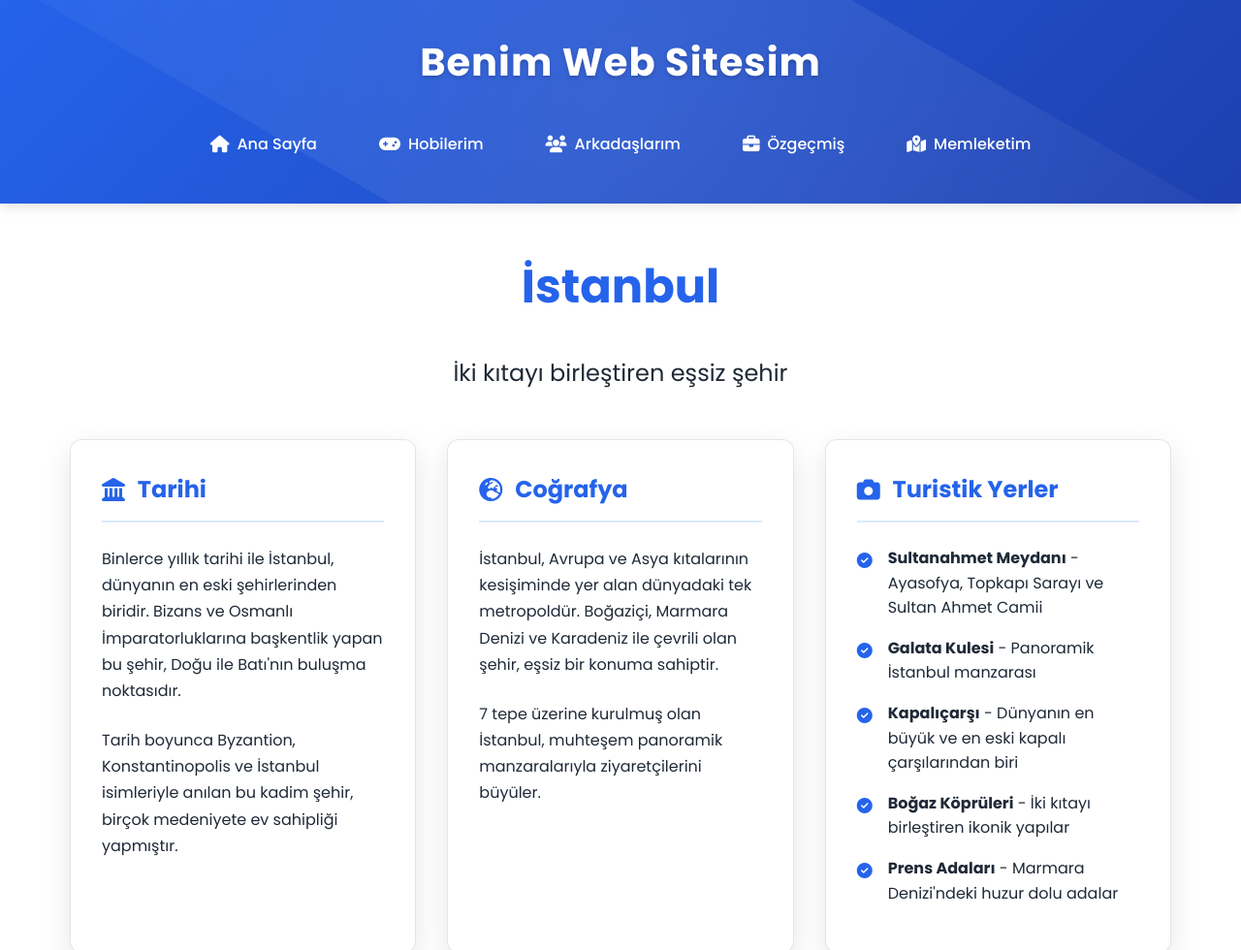
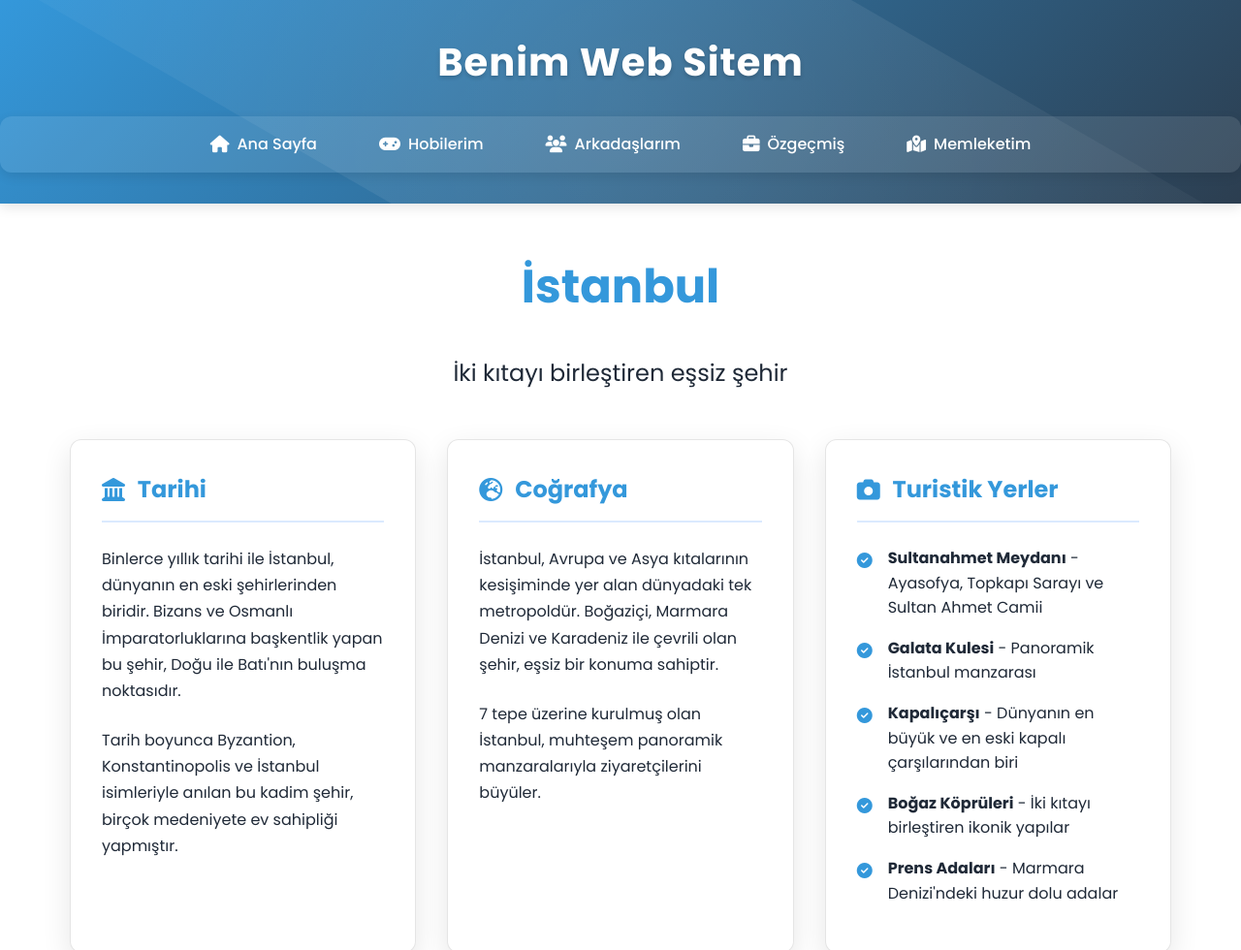
Before and after one commit to oguzsaka00/oguzsaka.github.io, a plain HTML site: page memleket.html in a window 1280 px wide. Shown: the top 980 px of the page at 97% size. Drawn offline with Linux system fonts and the light colour scheme.

Commit message:
Update memleket.html

```diff
--- a/memleket.html
+++ b/memleket.html
@@ -8,13 +8,14 @@
     <link href="https://cdnjs.cloudflare.com/ajax/libs/font-awesome/6.5.0/css/all.min.css" rel="stylesheet">
     <style>
         :root {
-            --primary-color: #2563eb;
-            --secondary-color: #1e40af;
+            --primary-color: #3498db;
+            --secondary-color: #2c3e50;
             --accent-color: #dbeafe;
             --text-color: #1f2937;
-            --light-text: #6b7280;
-            --background: rgba(249, 250, 251, 0.9);
-            --card-bg: rgba(255, 255, 255, 0.95);
+            --dark-color: #34495e;
+            --light-color: #ecf0f1;
+            --background: #f9fafb;
+            --card-bg: #ffffff;
             --border-radius: 12px;
             --transition: all 0.3s ease;
         }
@@ -84,6 +85,11 @@
     position: relative;
     z-index: 1;
     padding: 0.5rem;
+
+    /* EKLENENLER */
+    background-color: rgba(255, 255, 255, 0.1);
+    border-radius: 12px;
+    box-shadow: 0 4px 12px rgba(0, 0, 0, 0.1);
 }
 
         nav a {
@@ -476,19 +482,21 @@
                 font-size: 1.2rem;
             }
         }
+
     </style>
 </head>
 <body class="page-load">
 
     <header>
-        <h1>Benim Web Sitesim</h1>
+        <h1>Benim Web Sitem</h1>
         <nav class="slide-down">
             <a href="index.html"><i class="fas fa-home"></i> Ana Sayfa</a>
             <a href="hobilerim.html"><i class="fas fa-gamepad"></i> Hobilerim</a>
             <a href="arkadaslarim.html"><i class="fas fa-users"></i> Arkadaşlarım</a>
             <a href="ozgecmis.html"><i class="fas fa-briefcase"></i> Özgeçmiş</a>
-            <a href="memleket.html"><i class="fas fa-map-marked-alt"></i> Memleketim</a>
+            <a href="memleket.html" class="active"><i class="fas fa-map-marked-alt"></i> Memleketim</a>
         </nav>
+
     </header>
 
     <div class="container section-container">
```
Lines whose indentation alone changed are shown as unchanged.
